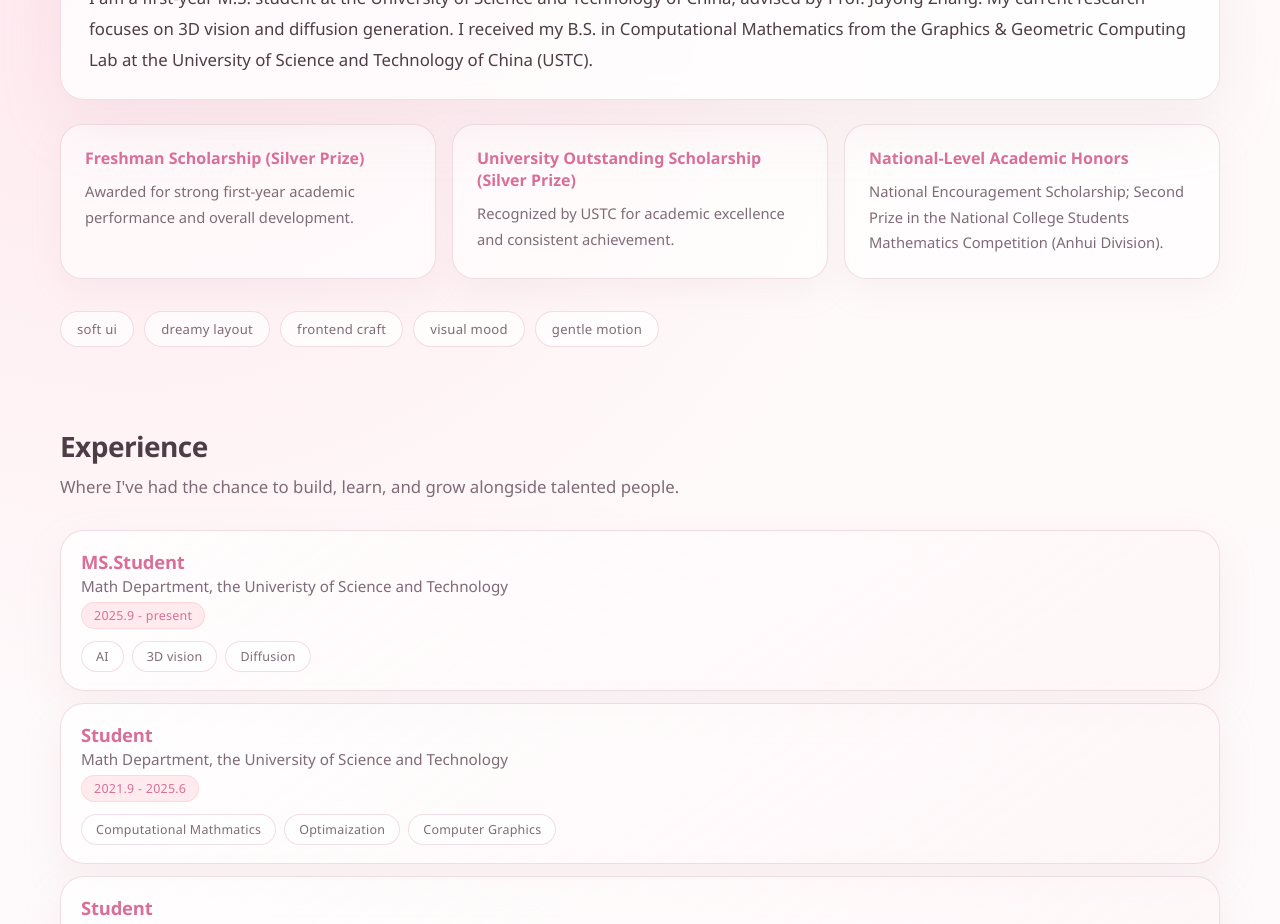
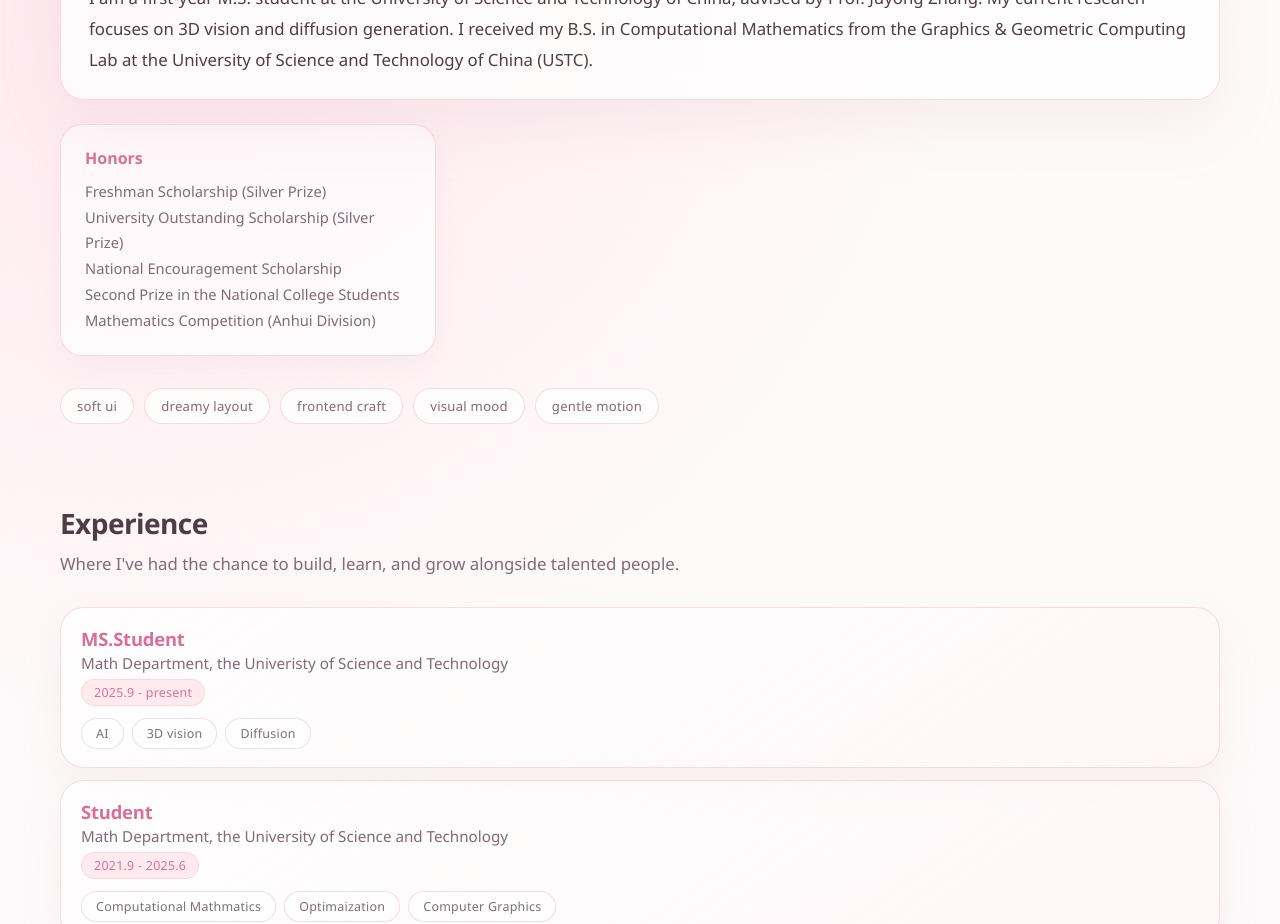
Before and after one commit to Char-1232323/zhafei.io, a React (Vite) app: page / in a window 1280 px wide. Shown: the part 960-1884 px from the top of the page. Built offline with nearby package versions, Linux system fonts and the light colour scheme.

Commit message:
feat: show honors as single stacked card

```diff
--- a/src/components/MoodSection/MoodSection.module.css
+++ b/src/components/MoodSection/MoodSection.module.css
@@ -59,6 +59,7 @@
   color: var(--muted);
   line-height: 1.75;
   font-size: 0.92rem;
+  white-space: pre-line;
 }
 
 .tags {
--- a/src/data/siteContent.i18n.ts
+++ b/src/data/siteContent.i18n.ts
@@ -28,19 +28,9 @@ export const siteContentEn: SiteContent = {
       'I am a first-year M.S. student at the University of Science and Technology of China, advised by Prof. Juyong Zhang. My current research focuses on 3D vision and diffusion generation. I received my B.S. in Computational Mathematics from the Graphics & Geometric Computing Lab at the University of Science and Technology of China (USTC).',
     cards: [
       {
-        title: 'Freshman Scholarship (Silver Prize)',
+        title: 'Honors',
         description:
-          'Awarded for strong first-year academic performance and overall development.'
-      },
-      {
-        title: 'University Outstanding Scholarship (Silver Prize)',
-        description:
-          'Recognized by USTC for academic excellence and consistent achievement.'
-      },
-      {
-        title: 'National-Level Academic Honors',
-        description:
-          'National Encouragement Scholarship; Second Prize in the National College Students Mathematics Competition (Anhui Division).'
+          'Freshman Scholarship (Silver Prize)\nUniversity Outstanding Scholarship (Silver Prize)\nNational Encouragement Scholarship\nSecond Prize in the National College Students Mathematics Competition (Anhui Division)'
       }
     ],
     tags: ['soft ui', 'dreamy layout', 'frontend craft', 'visual mood', 'gentle motion']
@@ -168,16 +158,8 @@ export const siteContentZh: SiteContent = {
       '我目前是中国科学技术大学一年级硕士生，导师是张举勇教授。当前研究方向聚焦于三维视觉与扩散生成。我在中国科学技术大学图形与几何计算实验室完成了计算数学学士学位。',
     cards: [
       {
-        title: '新生奖学金银奖',
-        description: '因入学阶段综合表现与学习成绩获得表彰。'
-      },
-      {
-        title: '校优秀奖学金银奖',
-        description: '因在校期间学习表现优异、综合素质突出获得表彰。'
-      },
-      {
-        title: '国家级竞赛与奖学金荣誉',
-        description: '国家励志奖学金；全国大学生数学竞赛安徽赛区二等奖。'
+        title: '荣誉',
+        description: '新生奖学金银奖\n校优秀奖学金银奖\n国家励志奖学金\n全国大学生数学竞赛安徽赛区二等奖'
       }
     ],
     tags: ['柔和界面', '梦感布局', '前端打磨', '视觉氛围', '轻微动效']
```
Also changed, not shown: 1 other file (tests, documents, lock files or other folders).
